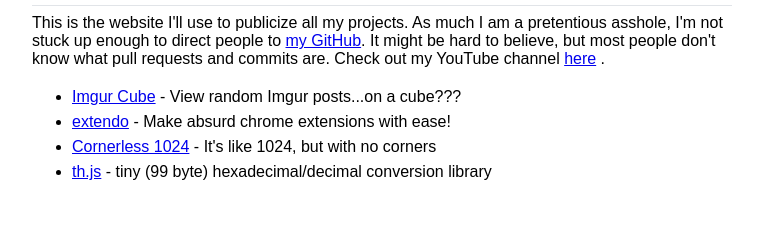
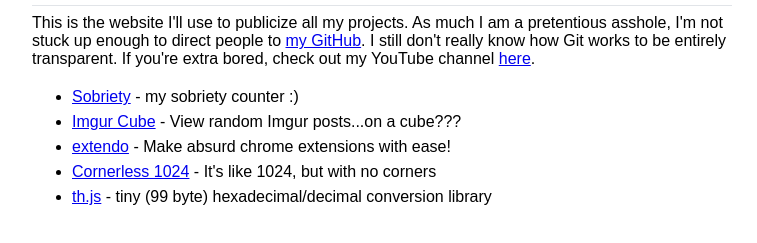
Before and after one commit to theletter7a/theletter7a.github.io, a plain HTML site: page index.html in a window 1280 px wide. Shown: the part 69-312 px from the top of the page, without its empty margins (258-1015 px from the left). Drawn offline with Linux system fonts and the light colour scheme.

Commit message:
added sobriety

```diff
--- a/index.html
+++ b/index.html
@@ -30,8 +30,9 @@
     <div id='content'>
       <h1>The Letter Z</h1>
       <hr>
-      This is the website I'll use to publicize all my projects. As much I am a pretentious asshole, I'm not stuck up enough to direct people to <a href='https://github.com/theletter7a'>my GitHub</a>. It might be hard to believe, but most people don't know what pull requests and commits are. Check out my YouTube channel <a href='https://www.youtube.com/channel/UCbJnVPCOmAQV0Xx1zCed37g'>here</a> .
+      This is the website I'll use to publicize all my projects. As much I am a pretentious asshole, I'm not stuck up enough to direct people to <a href='https://github.com/theletter7a'>my GitHub</a>. I still don't really know how Git works to be entirely transparent. If you're extra bored, check out my YouTube channel <a href='https://www.youtube.com/channel/UCbJnVPCOmAQV0Xx1zCed37g'>here</a>.
       <ul>
+        <li><a href='sobriety'>Sobriety</a> - my sobriety counter :)</li>
         <li><a href='imgurcube'>Imgur Cube</a> - View random Imgur posts...on a cube???</li>
         <li><a href='https://github.com/theletter7a/extendo'>extendo</a> - Make absurd chrome extensions with ease! </li>
         <li><a href='cornerless1024'>Cornerless 1024</a> - It's like 1024, but with no corners</li>
```
